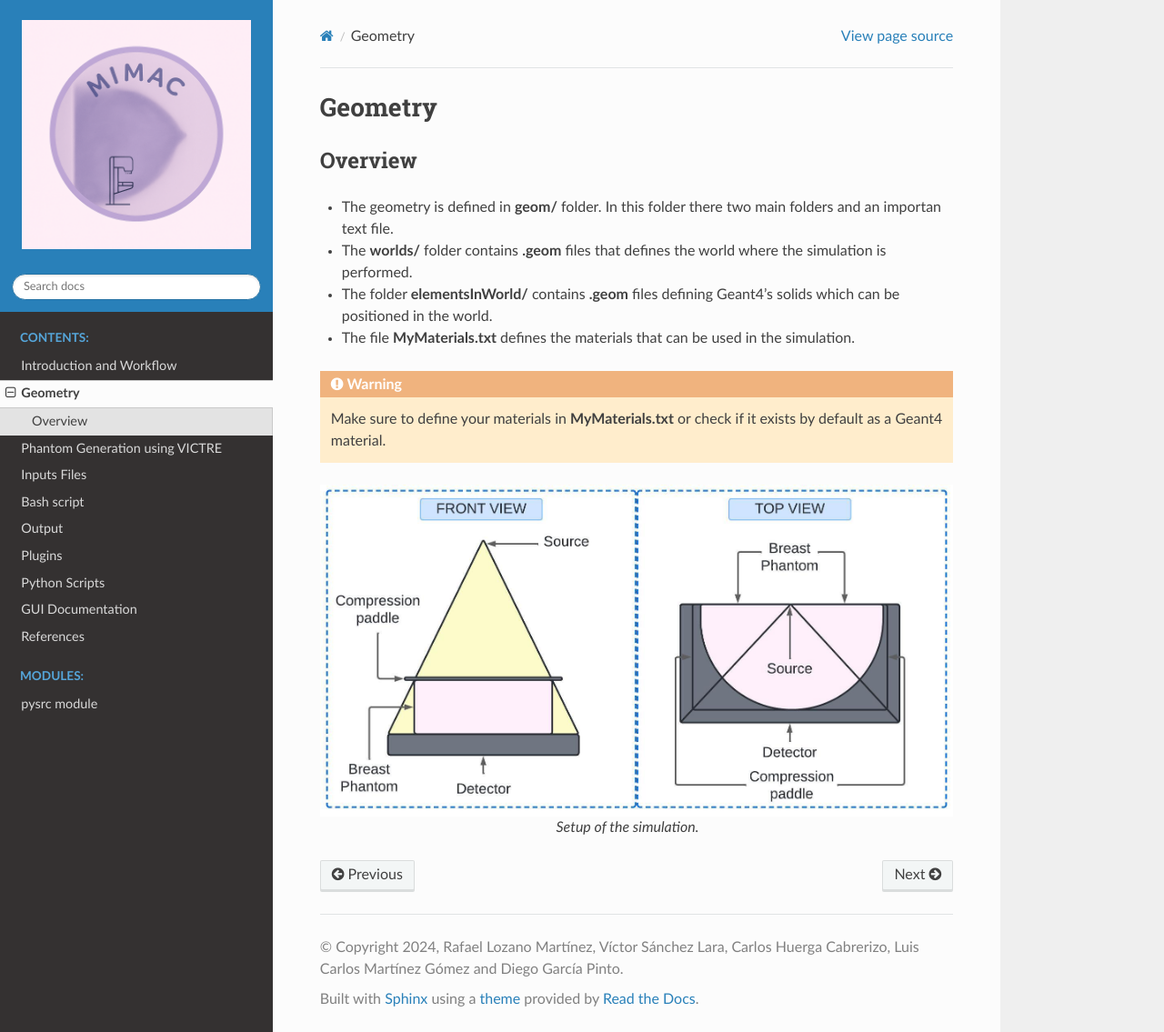
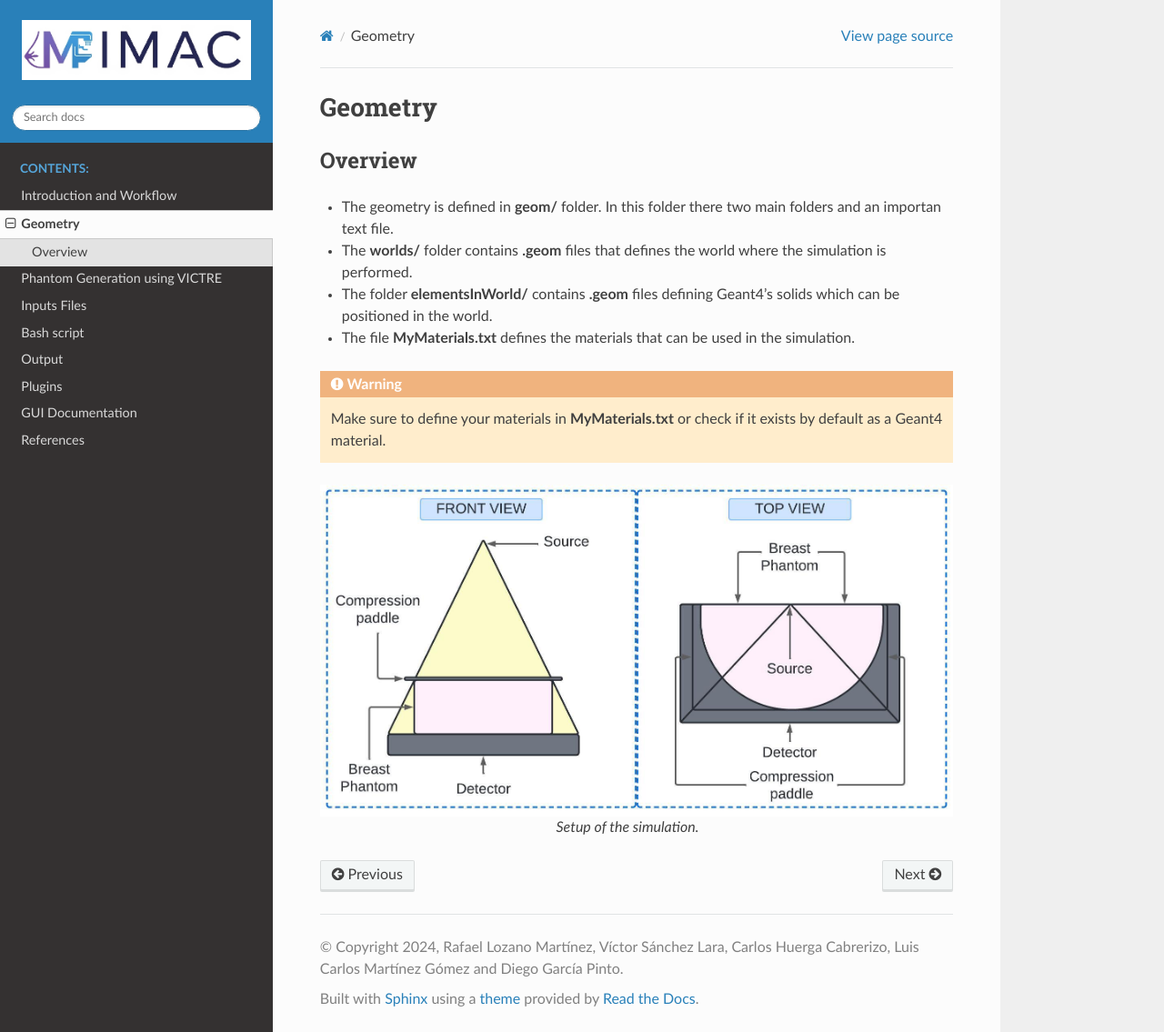
Before and after one commit to PREDICO-Project/MIMAC, a Sphinx documentation site: the page built from docs/geometry.rst, in a window 1280 px wide and 1135 px high. Shown: the whole window at 91% size. Built offline with Sphinx 7.4.7 and the Read the Docs theme 3.1.0, drawn with Linux system fonts in a browser that asks for light colours.

Commit message:
minor changes

```diff
--- a/docs/index.rst
+++ b/docs/index.rst
@@ -22,15 +22,10 @@ This documentation describes the GAMOS (Geant4-based Architecture for Medicine-O
    bash_script
    output
    plugins_rst/index.rst
-   python_scripts_rst/index.rst
    GUI_rst/index.rst
    references
 
-.. toctree::
-   :maxdepth: 4
-   :caption: Modules:
 
-   modules
 
 
 Indices and tables
```
Also changed, not shown: GUI/resources/images/LogoDiego1.png (deleted), GUI/resources/images/LogoDiego2.png (deleted), GUI/resources/images/LogoDiego3.png (deleted), GUI/resources/images/LogoDiego4.png (deleted), GUI/resources/images/LogoRafa.png (deleted), GUI/resources/images/LogoRafa2.png (deleted), GUI/resources/images/LogoRafa3.png (deleted), GUI/resources/images/logo.png, docs/_static/logo.png, 3 other files.
